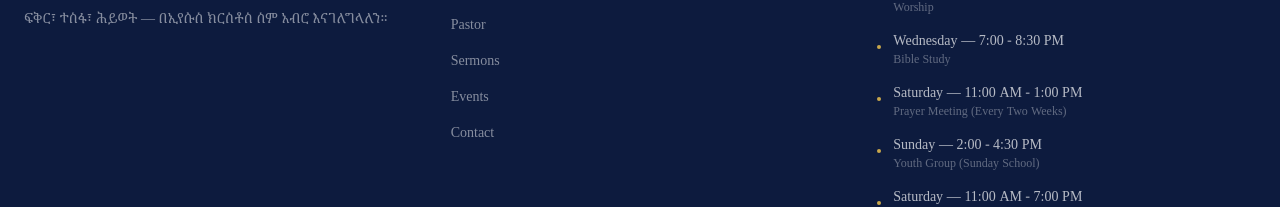
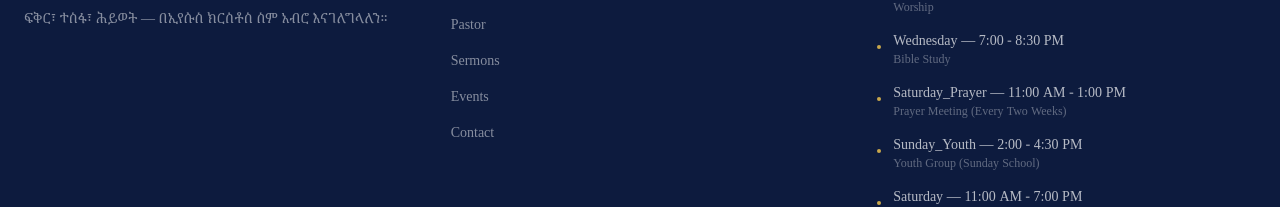
Before and after one commit to merene-daniel/christ-saint-church, a Next.js app: page /admin/sermons in a window 1280 px wide. Shown: the part 934-1141 px from the top of the page. Built offline with nearby package versions, Linux system fonts and the light colour scheme; no server answers; the database is empty; a web font is replaced by a local one.

Commit message:
minor updates

```diff
--- a/app/sermons/page.tsx
+++ b/app/sermons/page.tsx
@@ -131,6 +131,7 @@ export default async function SermonsPage() {
                         src={`https://www.youtube.com/embed/${videoId}`}
                         title={sermon.titleAm}
                         allow="accelerometer; autoplay; clipboard-write; encrypted-media; gyroscope; picture-in-picture"
+                        loading="lazy"
                         allowFullScreen
                         className="w-full h-full"
                       />
--- a/components/Footer.tsx
+++ b/components/Footer.tsx
@@ -56,8 +56,8 @@ export default function Footer() {
               {[
                   { day: "Sunday", time: "2:00 - 4:30 PM", label: "Worship" },
                   { day: "Wednesday", time: "7:00 - 8:30 PM", label: "Bible Study",},
-                  { day: "Saturday", time: "11:00 AM - 1:00 PM", label: "Prayer Meeting (Every Two Weeks)"},
-                  { day: "Sunday", time: "2:00 - 4:30 PM" ,label: "Youth Group (Sunday School)"},
+                  { day: "Saturday_Prayer", time: "11:00 AM - 1:00 PM", label: "Prayer Meeting (Every Two Weeks)"},
+                  { day: "Sunday_Youth", time: "2:00 - 4:30 PM" ,label: "Youth Group (Sunday School)"},
                   { day: "Saturday", time: "11:00 AM - 7:00 PM", label: "Evangelism (Every Two Weeks)" },
               ].map((s) => (
                 <div key={s.day} className="flex items-center gap-3">
```
